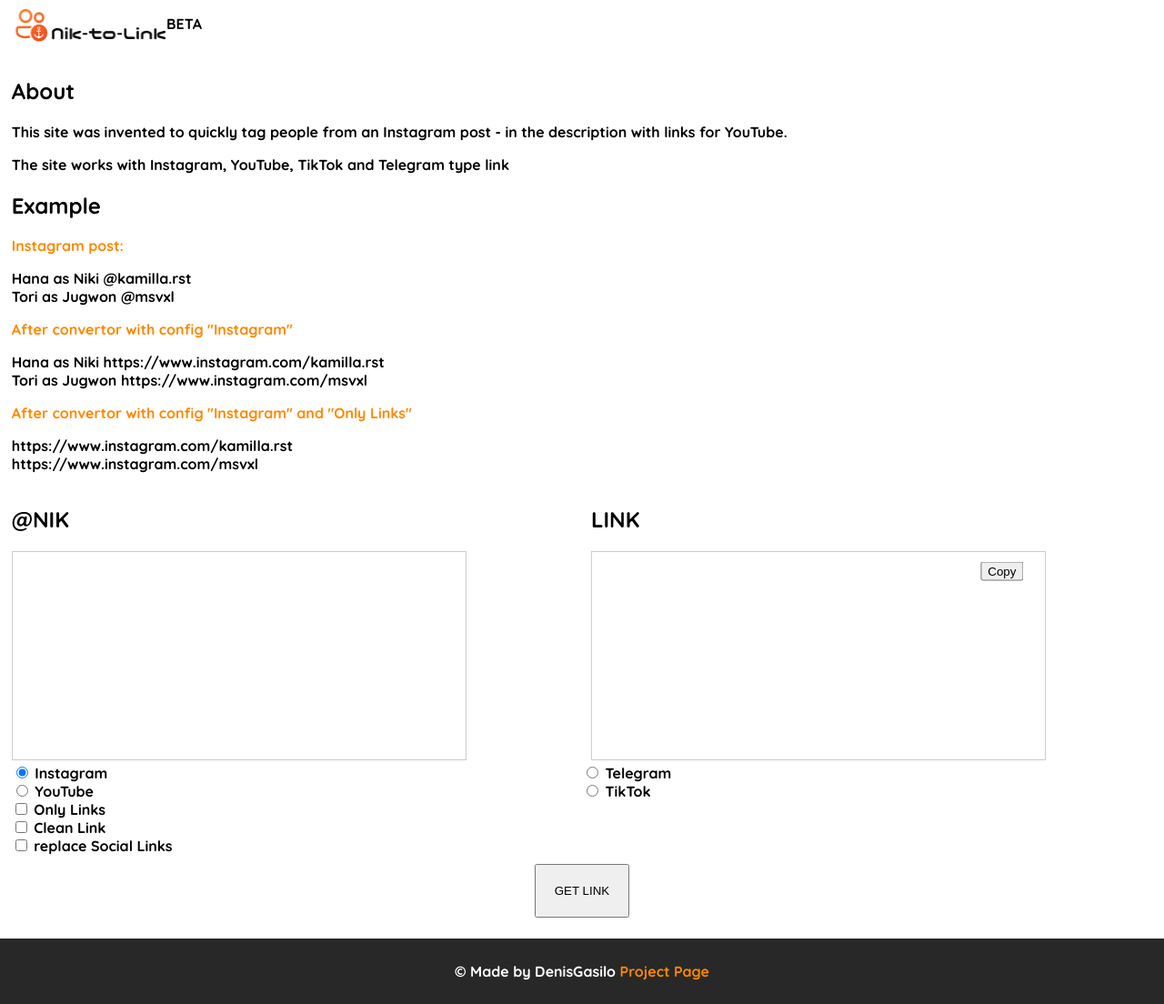
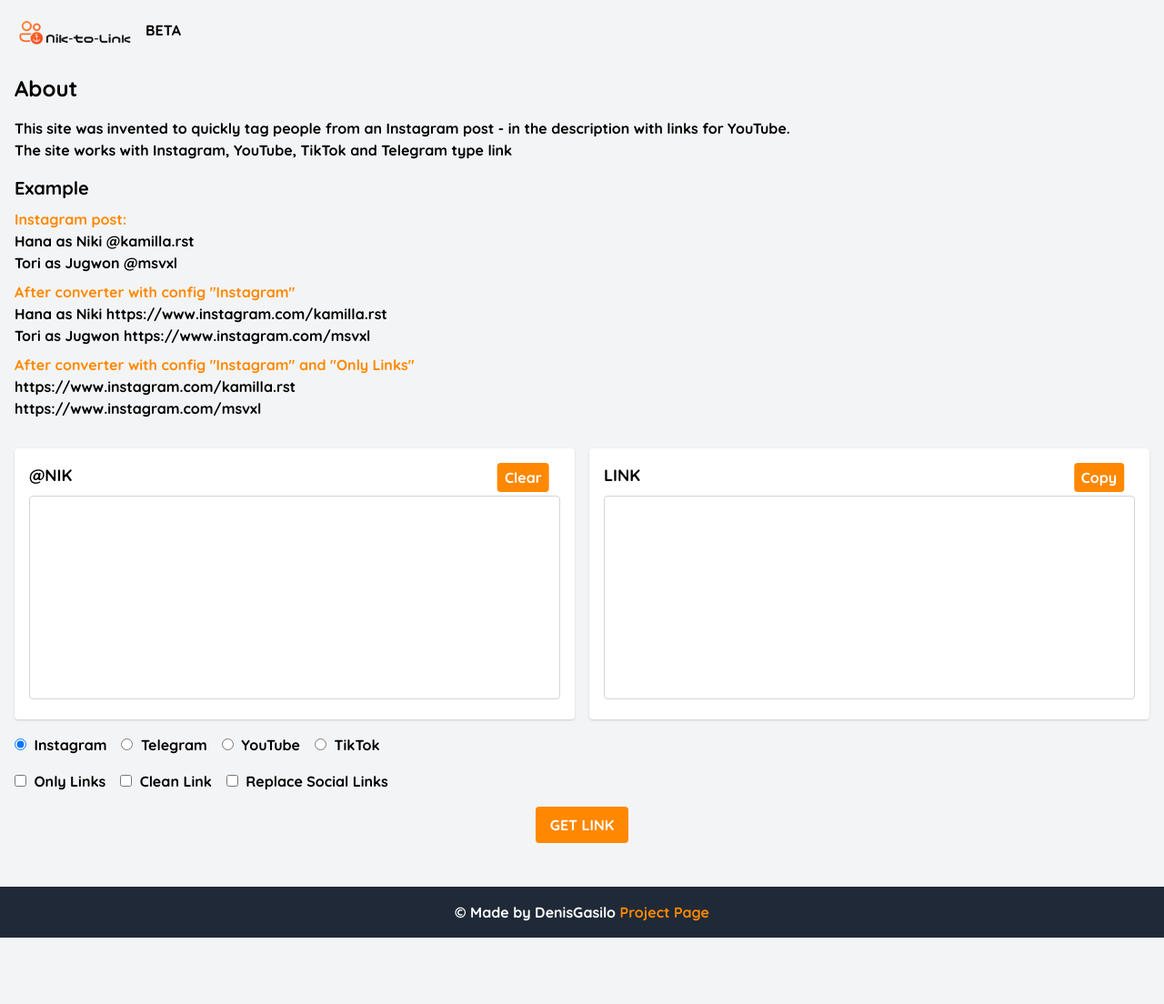
Before and after one commit to DenisGas/nik-to-link, a plain HTML site: page index.html in a window 1280 px wide. Shown: the whole page at 91% size. After the commit the page ends 1031 px from the top, so only its background shows below. Drawn offline with nearby package versions, Linux system fonts and the light colour scheme.

Commit message:
switch to tailwind changed logic

```diff
--- a/css/style.css
+++ b/css/style.css
@@ -1,31 +1,15 @@
 @import url("https://fonts.googleapis.com/css2?family=Quicksand:wght@700&family=Roboto:wght@700&display=swap");
-
-*,
-*::after,
-*::before {
-  box-sizing: border-box;
-}
 
 :root {
   --main-color: #363a37;
   --second-color: #9aa777;
-  --content-gap: 10px;
-  --black: #272827;
   --accent: #ff8800;
   --error: red;
   --white: #fff;
 }
 
-body {
-  min-height: 100vh;
-  justify-content: space-between;
-  flex-direction: column;
-  display: flex;
+body{
   font-family: "Quicksand", sans-serif;
-  font-weight: bold;
-  width: 100%;
-  margin: 0;
-  padding: 0;
 }
 
 textarea {
@@ -41,15 +25,24 @@ textarea {
   height: 100%;
 }
 
-#link-textarea {
-  position: relative;
-  display: flex;
-  overflow-y: scroll;
-  overflow-x: hidden;
+#link-copy-btn, #clear-btn{
+  transition: all 0.2s ease-in;
+  opacity: 100%;
+  display: block;
+  position: absolute;
+  top: 0;
+  right: 0;
+  transform: translate(-50%, 50%);
+
 }
 
-.about--accent {
-  color: var(--accent);
+#link-copy-btn:hover, #clear-btn:hover{
+  background-color: var(--main-color);
+}
+
+#message-container {
+  opacity: 0%;
+  transition: all 0.3s;
 }
 
 .smooth-appearance {
@@ -58,104 +51,16 @@ textarea {
   display: block !important;
 }
 
-#link-copy-btn {
-  opacity: 100%;
-  display: block;
-  position: absolute;
-  top: 0;
-  right: 0;
-  transform: translate(-50%, 50%);
-}
-
-#message-container {
-  opacity: 0%;
-  transition: all 0.3s;
-  position: fixed;
-  top: 50%;
-  left: 50%;
-  transform: translate(-50%, -50%);
-  background-color: #f0f0f0;
-  padding: 20px;
-  border: 1px solid #ccc;
-  border-radius: 5px;
-  box-shadow: 0 4px 8px rgba(0, 0, 0, 0.1);
-  display: none;
-}
-
-.btn--box {
-  display: flex;
-  justify-content: center;
-}
-
-.typeLinkBtn--box {
-  display: grid;
-  grid-template-columns: repeat(2, 1fr);
-}
-
-#get-link-button {
-  margin: 10px 0;
-  padding: 20px;
-}
-
-.header {
-  width: 100%;
-  display: flex;
-  padding-left: 10px;
-  justify-content: left;
-}
-
-.ico {
-  width: 173px;
-  height: 46px;
-}
-
-.textarea--boxes {
-  column-gap: 20px;
-  display: grid;
-  grid-template-columns: repeat(2, 1fr);
-}
-
-.textarea--box {
-  min-width: 100%;
-}
-
-.textarea--box__textarea {
-  max-width: 500px;
-  width: 100%;
-  height: 230px;
-  padding: 10px;
-  font-size: 15px;
-  border: 1px solid #ccc;
-  position: relative;
-  font-family: "Roboto", sans-serif;
-}
-
-.main {
-  padding: 1%;
-}
-
-.footer {
-  width: 100%;
-  display: flex;
-  background-color: var(--black);
-  justify-content: center;
-}
-
-.footer a {
-  color: var(--accent);
-  text-decoration: none;
-}
-
-.footer a:hover {
-  filter: brightness(0.8);
-}
-
-.footer p {
-  color: var(--white);
-  padding: var(--content-gap);
-  text-align: left;
-}
-
 .error {
   background-color: var(--error);
 }
+
+.text-orange-500{
+  color: var(--accent);
+  font-weight: 500;
+}
+
+.bg-orange-500{
+  background: var(--accent);
+  font-weight: 500;
+}
--- a/index.html
+++ b/index.html
@@ -5,105 +5,94 @@
   <meta charset="UTF-8">
   <meta name="viewport" content="width=device-width, initial-scale=1.0">
   <link rel="shortcut icon" href="./img/ico/logo.ico" type="image/x-icon">
+  <link href="https://cdn.jsdelivr.net/npm/tailwindcss@2.2.19/dist/tailwind.min.css" rel="stylesheet">
   <link rel="stylesheet" href="./css/style.css">
   <title>Nik-to-Link</title>
 </head>
 
-<body>
+<body class="min-h-screen flex flex-col bg-gray-100">
 
-  <header class="header">
-    <a href=""><img class="ico" src="./img/logo.png"></a>
-    <p>BETA</p>
+  <header class="w-full flex items-center p-4 bg-gray-100">
+    <a href=""><img class="w-32 h-auto" src="./img/logo.png" alt="Logo"></a>
+    <p class="ml-4">BETA</p>
   </header>
-  <main class="main">
-    <section class="about">
-      <h1>About</h1>
-      <p>This site was invented to quickly tag people from an Instagram post - in the description with links for
-        YouTube.</p>
+
+  <main class="flex-grow p-4">
+    <section class="mb-8">
+      <h1 class="text-2xl font-bold mb-4">About</h1>
+      <p>This site was invented to quickly tag people from an Instagram post - in the description with links for YouTube.</p>
       <p>The site works with Instagram, YouTube, TikTok and Telegram type link</p>
-      <h2>Example</h2>
-      <p class="about--accent">Instagram post:</p>
+      <h2 class="text-xl font-semibold mt-4 mb-2">Example</h2>
+      <p class="text-orange-500">Instagram post:</p>
       <p>Hana as Niki @kamilla.rst <br>
         Tori as Jugwon @msvxl
       </p>
-      <p class="about--accent">After convertor with config "Instagram"</p>
+      <p class="text-orange-500 mt-2">After converter with config "Instagram"</p>
       <p>Hana as Niki https://www.instagram.com/kamilla.rst <br>
         Tori as Jugwon https://www.instagram.com/msvxl
       </p>
-      <p class="about--accent">After convertor with config "Instagram" and "Only Links"</p>
+      <p class="text-orange-500 mt-2">After converter with config "Instagram" and "Only Links"</p>
       <p>https://www.instagram.com/kamilla.rst <br>
         https://www.instagram.com/msvxl
       </p>
     </section>
 
-    <section class="convertor" id="convertor">
-      <div class=" textarea--boxes">
-        <div class="textarea--box NIK">
-          <h2 class=" textarea--box__h2">@NIK</h2>
-          <textarea id="nik-textarea" class=" textarea--box__textarea"></textarea>
+    <section id="converter" class="mb-8">
+      <div class="grid grid-cols-1 md:grid-cols-2 gap-4 mb-4">
+        <div class="bg-white p-4 shadow rounded relative" >
+          <h2 class="text-lg font-semibold mb-2">@NIK</h2>
+          <button id="clear-btn" class="absolute top-2 right-2 bg-orange-500 text-white px-2 py-1 rounded">Clear</button>
+          <textarea id="nik-textarea" class="w-full h-56 p-2 border border-gray-300 rounded resize-none"></textarea>
         </div>
 
-        <div class="textarea--box LINK">
-          <h2 class=" textarea--box__h2">LINK</h2>
-          <div id="link-textarea" class="textarea--box__textarea">
-            <button id="link-copy-btn">Copy</button>
-            <div id="link-text"></div>
+        <div class="bg-white p-4 shadow rounded relative">
+          <h2 class="text-lg font-semibold mb-2">LINK</h2>
+          <div id="link-textarea" class="flex flex-col h-56 overflow-y-auto border border-gray-300 rounded p-2">
+            <button id="link-copy-btn" class="absolute top-2 right-2 bg-orange-500 text-white px-2 py-1 rounded">Copy</button>
+            <div id="link-text" class="font-normal"></div>
           </div>
-
-        </div>
-
-      </div>
-      <div class="typeLinkBtn--box">
-
-        <div>
-          <input checked type="radio" id="type-link-1" name="typesLink" value="instagram">
-          <label for="type-link-1">Instagram</label>
-        </div>
-
-        <div>
-          <input type="radio" id="type-link-2" name="typesLink" value="telegram">
-          <label for="type-link-2">Telegram</label>
-        </div>
-
-        <div>
-          <input type="radio" id="type-link-3" name="typesLink" value="youtube">
-          <label for="type-link-3">YouTube</label>
-        </div>
-        <div>
-          <input type="radio" id="type-link-4" name="typesLink" value="tiktok">
-          <label for="type-link-4">TikTok</label>
         </div>
       </div>
 
-      <div class="checkboxes-box">
-        <div>
-          <input class="config-box" id="without-text" type="checkbox">
-          <label for="without-text">Only Links</label>
-        </div>
-        <div>
-          <input class="config-box" id="clean-link" type="checkbox">
-          <label for="clean-link">Clean Link</label>
-        </div>
-        <div>
-          <input class="config-box" id="replace-socials-links" type="checkbox">
-          <label for="replace-socials-links">replace Social Links</label>
-        </div>
-
+      <div class="flex flex-wrap mb-4">
+        <label class="mr-4">
+          <input checked type="radio" id="type-link-1" name="typesLink" value="instagram" class="mr-1"> Instagram
+        </label>
+        <label class="mr-4">
+          <input type="radio" id="type-link-2" name="typesLink" value="telegram" class="mr-1"> Telegram
+        </label>
+        <label class="mr-4">
+          <input type="radio" id="type-link-3" name="typesLink" value="youtube" class="mr-1"> YouTube
+        </label>
+        <label class="mr-4">
+          <input type="radio" id="type-link-4" name="typesLink" value="tiktok" class="mr-1"> TikTok
+        </label>
       </div>
 
-      <div class="btn--box">
-        <button id="get-link-button">GET LINK</button>
+      <div class="flex flex-wrap mb-4">
+        <label class="mr-4">
+          <input class="config-box mr-1" id="without-text" type="checkbox"> Only Links
+        </label>
+        <label class="mr-4">
+          <input class="config-box mr-1" id="clean-link" type="checkbox"> Clean Link
+        </label>
+        <label class="mr-4">
+          <input class="config-box mr-1" id="replace-socials-links" type="checkbox"> Replace Social Links
+        </label>
+      </div>
+
+      <div class="text-center">
+        <button id="get-link-button" class="bg-orange-500 text-white px-4 py-2 rounded">GET LINK</button>
       </div>
     </section>
+  </main>
 
-
-
-  </main>
-  <footer class="footer">
-    <p>© Made by DenisGasilo <a target="_blank" href="https://github.com/DenisGas/nik-to-link">Project Page</a></p>
+  <footer class="w-full bg-gray-800 p-4 text-center text-white">
+    <p>© Made by DenisGasilo <a target="_blank" href="https://github.com/DenisGas/nik-to-link" class="text-orange-500 hover:text-orange-300">Project Page</a></p>
   </footer>
 
-  <div id="message-container"></div>
+  <div id="message-container" class="fixed top-1/2 left-1/2 transform -translate-x-1/2 -translate-y-1/2 bg-white p-4 border border-gray-300 rounded shadow hidden opacity-0 transition-opacity duration-300"></div>
+
   <script defer src="./js/main.js"></script>
 </body>
 
--- a/js/main.js
+++ b/js/main.js
@@ -1,32 +1,43 @@
 const NIK_INPUT = document.getElementById("nik-textarea");
 const LINK_OUTPUT = document.getElementById("link-text");
 const GET_LINK_BUTTON = document.getElementById("get-link-button");
-const COPY_BTN = document.getElementById("link-copy-btn")
-
-
+const COPY_BTN = document.getElementById("link-copy-btn");
+const CLEAR_BTN = document.getElementById("clear-btn");
 
 const TextAreaNikContent = localStorage.getItem('TextAreaNik');
 if (TextAreaNikContent !== null) {
   NIK_INPUT.value = TextAreaNikContent;
-};
+}
+
+GET_LINK_BUTTON.addEventListener("click", (event) => {
+  if (NIK_INPUT.value !== "") {
+    if (NIK_INPUT.classList.contains("error")) {
+      NIK_INPUT.classList.remove("error")
+    }
+    callGetLinkFunc();
+  } else {
+    NIK_INPUT.classList.add("error")
+  }
+});
+
+CLEAR_BTN.addEventListener("click", (event) => {
+  NIK_INPUT.value = '';
+  LINK_OUTPUT.innerText = '';
+  localStorage.setItem('TextAreaNik', '');
+
+});
 
 
 NIK_INPUT.addEventListener("input", (e) => {
-  textValue = e.target.value;
-  callGetLinkFunc()
+  callGetLinkFunc();
 });
-
-
 
 function showMessage(messageText) {
   const messageContainer = document.getElementById('message-container');
-
-  messageContainer.classList.toggle("smooth-appearance");
-
   messageContainer.textContent = messageText;
-
+  messageContainer.classList.add("smooth-appearance");
   setTimeout(function () {
-    messageContainer.classList.toggle("smooth-appearance");
+    messageContainer.classList.remove("smooth-appearance");
   }, 1000);
 }
 
@@ -40,49 +51,23 @@ checkboxes.forEach(box => {
 });
 
 function getLinkType() {
-  const radios = document.getElementsByName("typesLink");
   const selected = Array.from(radios).find(radio => radio.checked);
-  return selected.value
+  return selected ? selected.value : "instagram";
 }
-
-
 
 function callGetLinkFunc() {
   const text = NIK_INPUT.value;
-
   const linkType = getLinkType();
   const onlyLinks = getCheckBoxState("without-text");
   const replaceSocialLinks = getCheckBoxState("replace-socials-links");
   const cleanLink = getCheckBoxState("clean-link");
   const link = getLink(text, linkType, onlyLinks, replaceSocialLinks, cleanLink);
-
   LINK_OUTPUT.innerText = link;
-
   if (link !== text) {
     localStorage.setItem('TextAreaNik', text);
   }
-
-  return true
 }
 
-
-GET_LINK_BUTTON.addEventListener("click", (event) => {
-  if (NIK_INPUT.value !== "") {
-    if (NIK_INPUT.classList.contains("error")) {
-      NIK_INPUT.classList.remove("error")
-    }
-
-    callGetLinkFunc()
-
-    return true
-
-  }
-
-  NIK_INPUT.classList.add("error")
-
-  return false
-
-});
 
 
 COPY_BTN.addEventListener("click", (event) => {
@@ -91,17 +76,14 @@ COPY_BTN.addEventListener("click", (event) => {
   setTimeout(function () {
     event.target.disabled = false;
   }, 500);
-
 });
 
 
-
 function copyToClipboard(text) {
-  if (text === "" || text === null || text === undefined) {
+  if (!text) {
     showMessage('ERROR! No text');
     return;
   }
-
   navigator.clipboard.writeText(text).then(function () {
     showMessage('Result copied to clipboard');
   }).catch(function (error) {
@@ -109,6 +91,7 @@ function copyToClipboard(text) {
     console.error('ERROR:', error);
   });
 }
+
 
 function getLinkPath(linkType) {
   switch (linkType) {
@@ -125,8 +108,6 @@ function getLinkPath(linkType) {
       return "ERROR"
   }
 }
-
-
 
 function getLink(text, linkType = "instagram", onlyLinks = false, replaceSocialLinks = false, cleanLink = false,
   delimiter = "") {
@@ -149,13 +130,10 @@ function getLink(text, linkType = "instagram", onlyLinks = false, replaceSocialL
       return `${delimiter}${linkPath}${username} `;
     });
 
-
   if (cleanLink || replaceSocialLinks) {
     const cleanLinkPattern = /\?.*/g;
     modifiedString = modifiedString.replace(cleanLinkPattern, " ");
   }
-
-  console.log(modifiedString);
 
   if (onlyLinks) {
     const onlyLinksPattern = /(https?:\/\/)(?:www\.)?([^\s]+)/g;
@@ -163,24 +141,15 @@ function getLink(text, linkType = "instagram", onlyLinks = false, replaceSocialL
     modifiedString = matches ? matches.join("\n") : "";
   }
 
-  console.log(modifiedString);
-
   if (replaceSocialLinks) {
-    console.log(modifiedString);
-
     const linkPattern = /(https?:\/\/(?:www\.)?instagram\.com\/|https?:\/\/(?:www\.)?youtube\.com\/@|https?:\/\/(?:www\.)?t\.me\/|http?:\/\/(?:www\.)?tiktok\.com\/@)/g;
     modifiedString = modifiedString.replace(linkPattern, linkPath);
   }
-
-
 
   return modifiedString;
 }
 
 function getCheckBoxState(id) {
   const checkbox = document.getElementById(id)
-  if (checkbox.checked) {
-    return true
-  }
-  return false
+  return checkbox.checked;
 }
```
